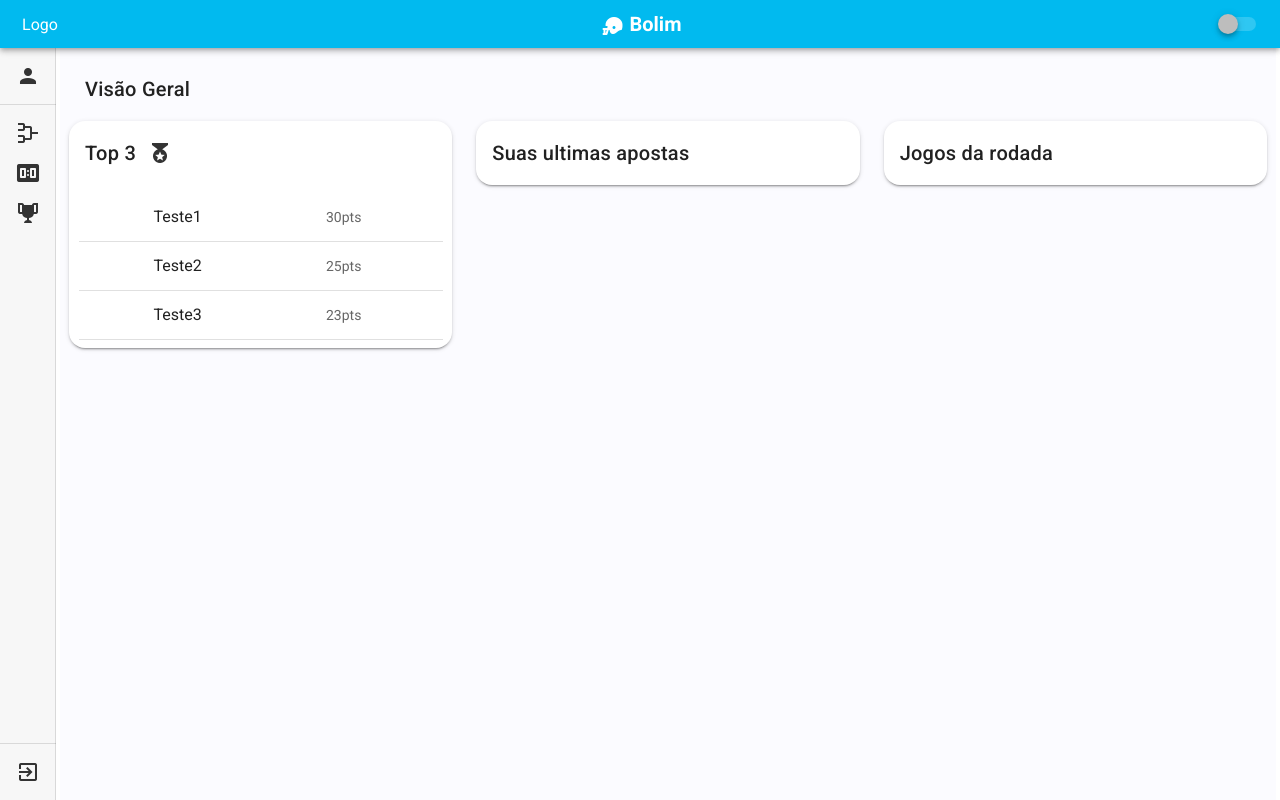
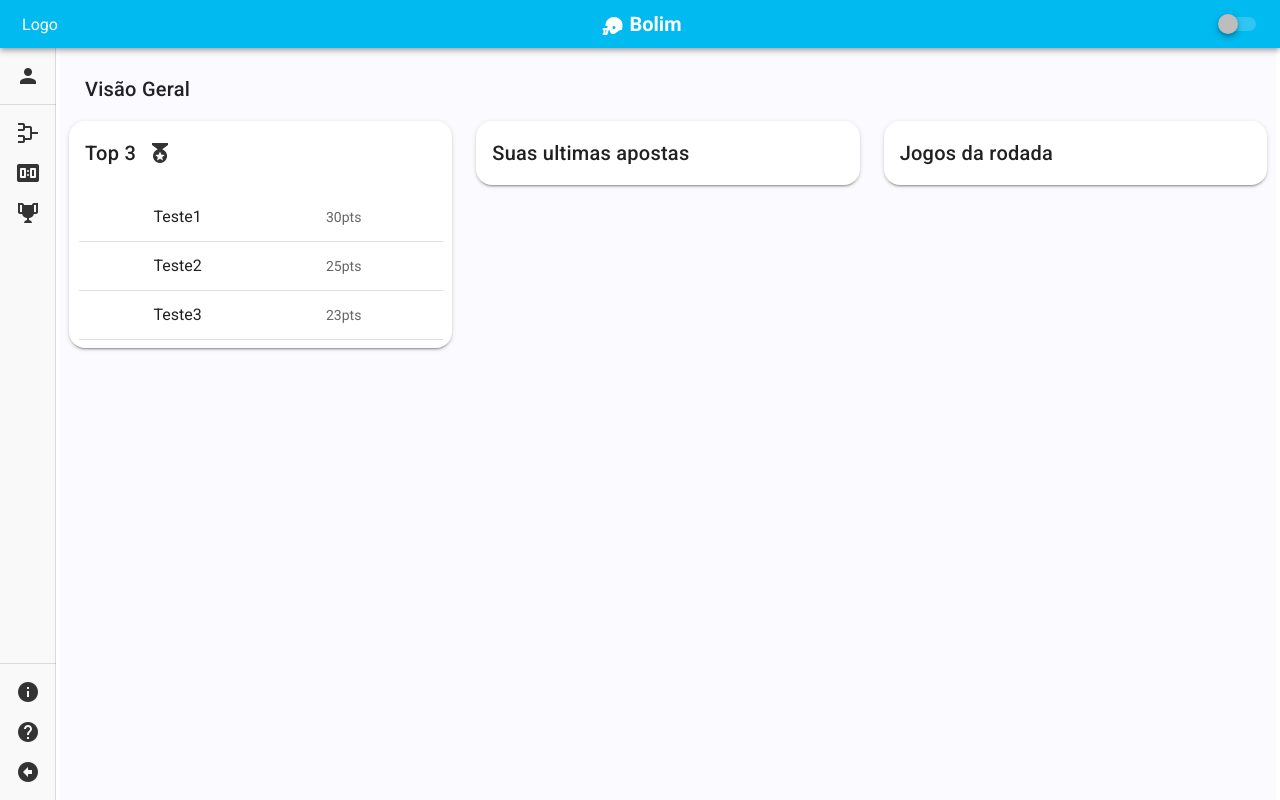
Before and after one commit to ArthurBottcher/Bolim, a Vue app: page /dashboard in a window 1280 px wide. Built offline with nearby package versions, Linux system fonts and the light colour scheme.

Commit message:
ajustes icons e tables

```diff
--- a/src/components/AvbSideMenu.vue
+++ b/src/components/AvbSideMenu.vue
@@ -85,7 +85,11 @@ export default {
                 { title: 'Ranking', icon: 'mdi-trophy' },
 
             ],
-            itemsConfig:[{ title: 'Sair do App', icon: 'mdi-exit-to-app' },],
+            itemsConfig:[
+                { title: 'Informações', icon: 'mdi-information' },
+                { title: 'Ajuda', icon: 'mdi-help-circle' },
+                { title: 'Sair do App', icon: 'mdi-arrow-left-bold-circle' },
+            ],
             mini: true,
         }
     }
--- a/src/plugins/vuetify.js
+++ b/src/plugins/vuetify.js
@@ -16,7 +16,7 @@ export default new Vuetify({
                 success:    '#4CAF50',
                 warning:    '#F18F01',
                 background: '#FBFBFF',
-                background2:'#F7F7F7',
+                background2:'#F9F9F9',
                 text:       '#333333'
             },
 
--- a/src/views/Ranking.vue
+++ b/src/views/Ranking.vue
@@ -28,8 +28,8 @@ export default {
     data: () => {
         return{
             headers: [
-                {text:'Nome', value:'name'},
-                {text:'Pontos', value:'points'},
+                {text:'Nome', value:'name', align: 'center'},
+                {text:'Pontos', value:'points', align: 'center'},
             ],
             items: [
                 {name:'Russel Wilson', points: 35},
```
